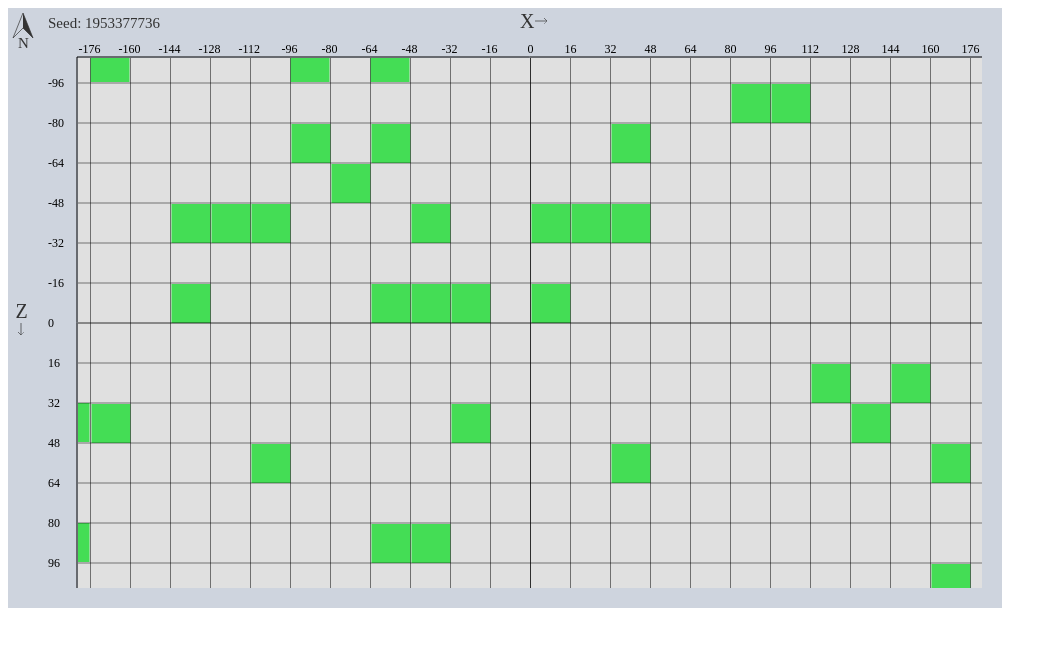
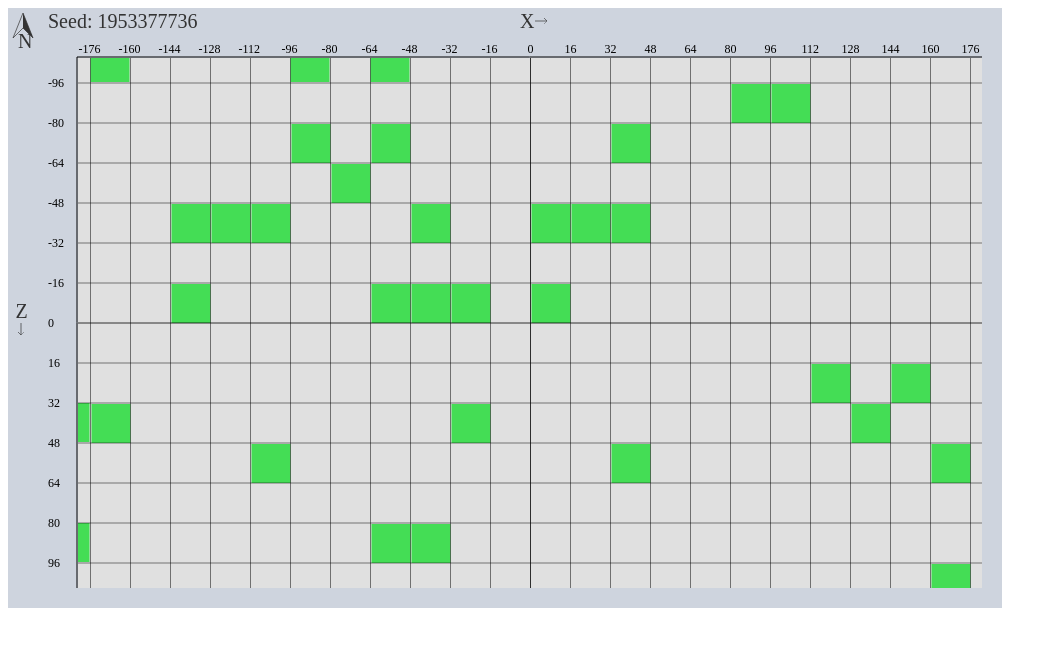
Before and after one commit to nkappler/slimemap, a website built with webpack: page index.html in a window 1280 px wide. Shown: the whole page, without its empty margins (0-1057 px from the left). Built offline with Linux system fonts and the light colour scheme.

Commit message:
polishing
replaced font and added screenshot in markdown.

workstream:

```diff
--- a/index.html
+++ b/index.html
@@ -3,6 +3,7 @@
 
 <head>
     <meta charset="utf8" />
+    <link href="https://fonts.googleapis.com/css?family=Montserrat:300,400" rel="stylesheet">
     <script src="dist/slime.js"></script>
     <script>
         document.addEventListener("readystatechange", function() {
--- a/src/slimeMap.ts
+++ b/src/slimeMap.ts
@@ -178,7 +178,7 @@ export class SlimeMap {
     private drawFooter() {
         const vec = this.getMapCoord(this.mousePos);
         if (vec) {
-            this.ctx.font = "15px MyriadPro sans-serif";
+            this.ctx.font = "15px 'Montserrat' sans-serif";
             this.ctx.fillStyle = "#000000";
             this.ctx.fillText("X: " + vec.x.toFixed(0) + "\t Z: " + vec.y.toFixed(0), this.borderleft, this.height - this.borderbottom + 15);
 
@@ -265,7 +265,7 @@ export class SlimeMap {
         let factor = 16;
         if (this.zoom < 2) { factor *= 2; }
         if (this.zoom < 0.9) { factor *= 2; }
-        this.ctx.font = "12px MyriadPro";
+        this.ctx.font = "12px 'Montserrat'";
         this.ctx.fillStyle = "#000000";
         //X
         for (let i = Math.ceil(this.vp.x1 / factor); i <= Math.floor(this.vp.x2 / factor); i++) {
@@ -317,13 +317,13 @@ export class SlimeMap {
         this.ctx.fill();
         this.ctx.stroke();
         this.ctx.closePath();
-        this.ctx.font = "15px MyriadPro sans-serif";
+        this.ctx.font = "15px 'Montserrat' sans-serif";
         this.ctx.fillText("N", 10, 40);
         this.ctx.fillText("Seed: " + this.seed.toString(), 40, 20);
 
         //Axisnames
         //X
-        this.ctx.font = "20px MyriadPro";
+        this.ctx.font = "20px 'Montserrat'";
         const mapwidthcenter = this.borderleft + ((this.width - this.borderleft - this.borderright) / 2);
         this.ctx.fillText("X", mapwidthcenter - 10, 20);
         this.ctx.lineWidth = 0.4;
```
Also changed, not shown: README.md, dist/slime.js, 1 other file.
